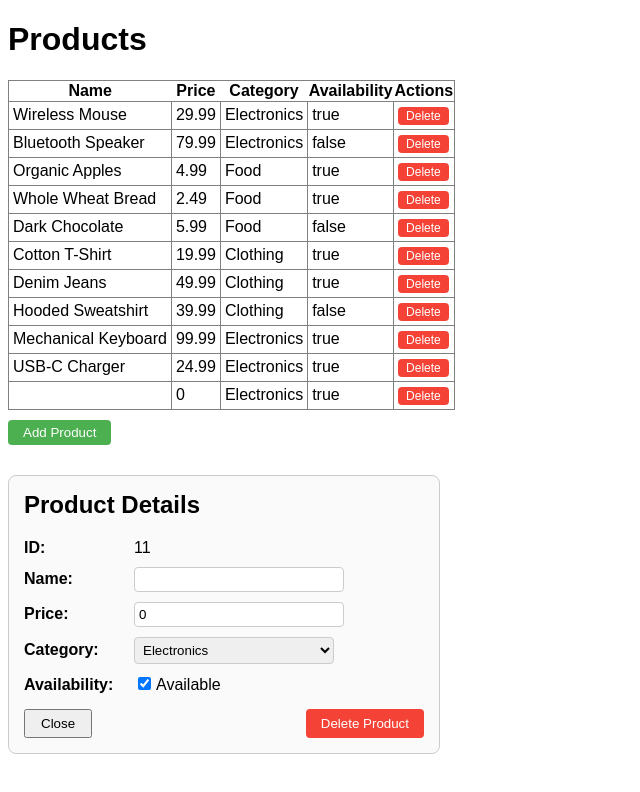
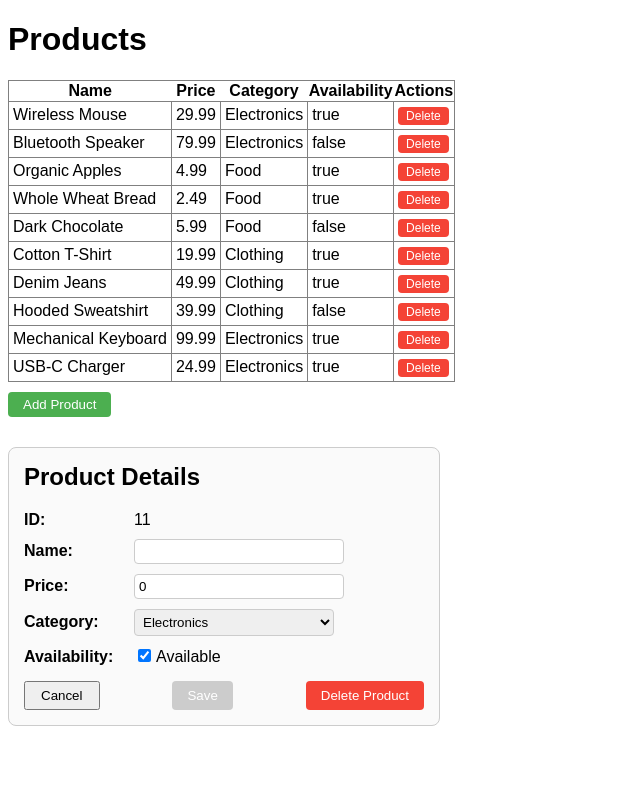
Before and after one commit to greencar77/productdemo, an Angular app: page / in a window 1280 px wide. Both pictures are taken after a click on the button "Add Product". Shown: the top 792 px of the page, without its empty margins (0-640 px from the left). Built offline with nearby package versions, Linux system fonts and the light colour scheme.

Commit message:
validation added; changes are propagated only after Save button push

```diff
--- a/src/app/app.css
+++ b/src/app/app.css
@@ -87,3 +87,30 @@ button {
 .actions button {
   margin-top: 0;
 }
+
+.save-button {
+  background-color: #008CBA;
+  color: white;
+  border: none;
+  border-radius: 4px;
+}
+
+.save-button:hover:not(:disabled) {
+  background-color: #007B9A;
+}
+
+.save-button:disabled {
+  background-color: #ccc;
+  cursor: not-allowed;
+}
+
+.field input.invalid {
+  border-color: #f44336;
+}
+
+.error {
+  color: #f44336;
+  font-size: 12px;
+  margin-left: 110px;
+  margin-top: 2px;
+}
--- a/src/app/app.html
+++ b/src/app/app.html
@@ -26,24 +26,31 @@
   </table>
   <button (click)="addProduct()" class="add-button">Add Product</button>
 
-  @if (selectedProduct(); as product) {
+  @if (editingProduct(); as product) {
     <div class="details-form">
       <h2>Product Details</h2>
+      <form #productForm="ngForm">
         <div class="field">
           <label>ID:</label>
           <span>{{ product.id }}</span>
         </div>
         <div class="field">
           <label>Name:</label>
-        <input [(ngModel)]="product.name" type="text" />
+          <input [(ngModel)]="product.name" name="name" type="text" required #name="ngModel" [class.invalid]="name.invalid && name.touched" />
+          @if (name.invalid && name.touched) {
+            <div class="error">Name is mandatory</div>
+          }
         </div>
         <div class="field">
           <label>Price:</label>
-        <input [(ngModel)]="product.price" type="number" step="0.01" />
+          <input [(ngModel)]="product.price" name="price" type="number" step="0.01" required #price="ngModel" [class.invalid]="price.invalid && price.touched" />
+          @if (price.invalid && price.touched) {
+            <div class="error">Price is mandatory</div>
+          }
         </div>
         <div class="field">
           <label>Category:</label>
-        <select [(ngModel)]="product.category">
+          <select [(ngModel)]="product.category" name="category">
             <option value="Electronics">Electronics</option>
             <option value="Food">Food</option>
             <option value="Clothing">Clothing</option>
@@ -51,13 +58,15 @@
         </div>
         <div class="field">
           <label>Availability:</label>
-        <input [(ngModel)]="product.available" type="checkbox" />
+          <input [(ngModel)]="product.available" name="available" type="checkbox" />
           <span>{{ product.available ? 'Available' : 'Out of Stock' }}</span>
         </div>
         <div class="actions">
-        <button (click)="selectedProduct.set(null)">Close</button>
-        <button class="delete-button" (click)="deleteProduct(product.id)">Delete Product</button>
+          <button type="button" (click)="cancelEdit()">Cancel</button>
+          <button type="button" class="save-button" (click)="saveProduct()" [disabled]="productForm.invalid">Save</button>
+          <button type="button" class="delete-button" (click)="deleteProduct(product.id)">Delete Product</button>
         </div>
+      </form>
     </div>
   }
 </div>
--- a/src/app/app.ts
+++ b/src/app/app.ts
@@ -28,9 +28,11 @@ interface Product {
 export class App {
   protected readonly title = signal('productdemo');
   selectedProduct = signal<Product | null>(null);
+  editingProduct = signal<Product | null>(null);
 
   selectProduct(product: Product) {
     this.selectedProduct.set(product);
+    this.editingProduct.set({ ...product });
   }
 
   addProduct() {
@@ -46,14 +48,38 @@ export class App {
       available: true
     };
 
-    this.products.push(newProduct);
-    this.selectedProduct.set(newProduct);
+    this.selectedProduct.set(null); // It's a new entry
+    this.editingProduct.set(newProduct);
+  }
+
+  saveProduct() {
+    const edited = this.editingProduct();
+    if (!edited || !edited.name || edited.price === null || edited.price === undefined) return;
+
+    const index = this.products.findIndex(p => p.id === edited.id);
+    if (index !== -1) {
+      // Update existing
+      this.products[index] = { ...edited };
+    } else {
+      // Add new
+      this.products.push({ ...edited });
+    }
+    this.selectedProduct.set({ ...edited });
+    this.editingProduct.set(null);
+  }
+
+  cancelEdit() {
+    this.editingProduct.set(null);
+    this.selectedProduct.set(null);
   }
 
   deleteProduct(id: number) {
     this.products = this.products.filter(p => p.id !== id);
     if (this.selectedProduct()?.id === id) {
       this.selectedProduct.set(null);
+    }
+    if (this.editingProduct()?.id === id) {
+      this.editingProduct.set(null);
     }
   }
 
```
Lines whose indentation alone changed are shown as unchanged.
